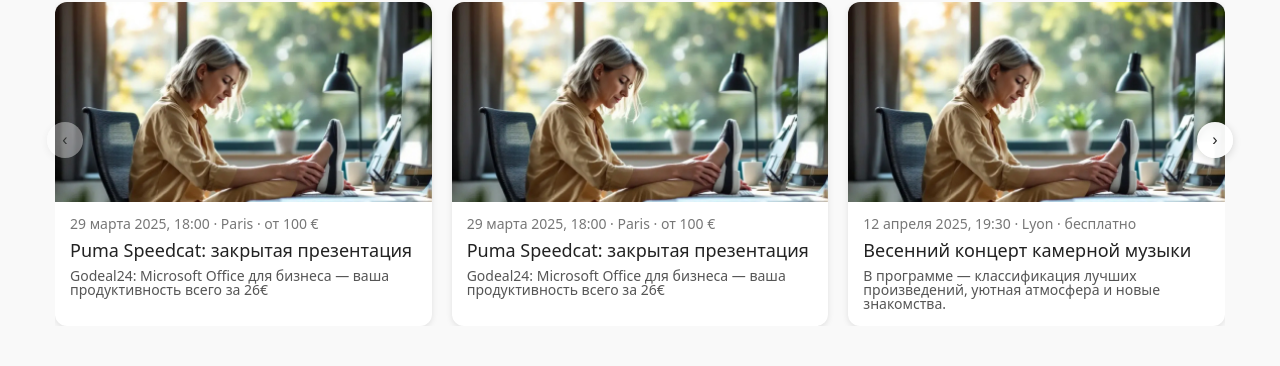
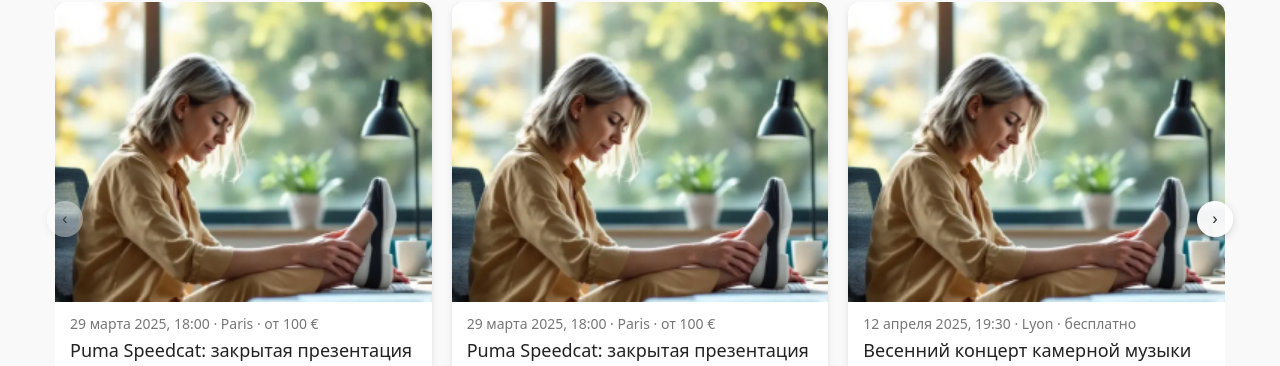
Before and after one commit to andreileasenco/pp, a plain HTML site: page index.html in a window 1280 px wide. Shown: the part 257-623 px from the top of the page. Drawn offline with Linux system fonts and the light colour scheme.

Commit message:
new update slide on home page

```diff
--- a/style.css
+++ b/style.css
@@ -1019,7 +1019,7 @@ button {
 }
 .afisha-card img {
     width: 100%;
-    height: 200px;
+    height: 300px;
     object-fit: cover;
 }
 .afisha-card__content {
@@ -1505,6 +1505,7 @@ button {
     /* hide native scrollbars cross-browser */
     scrollbar-width: none; /* Firefox */
     -ms-overflow-style: none; /* IE/Edge */
+    padding-bottom: 10px;
 }
 .carousel-track::-webkit-scrollbar { display: none; } /* WebKit */
 .carousel-track > * {
@@ -1513,7 +1514,7 @@ button {
 }
 .carousel-btn {
     position: absolute;
-    top: 50%;
+    top: 55%;
     transform: translateY(-50%);
     width: 36px;
     height: 36px;
```
